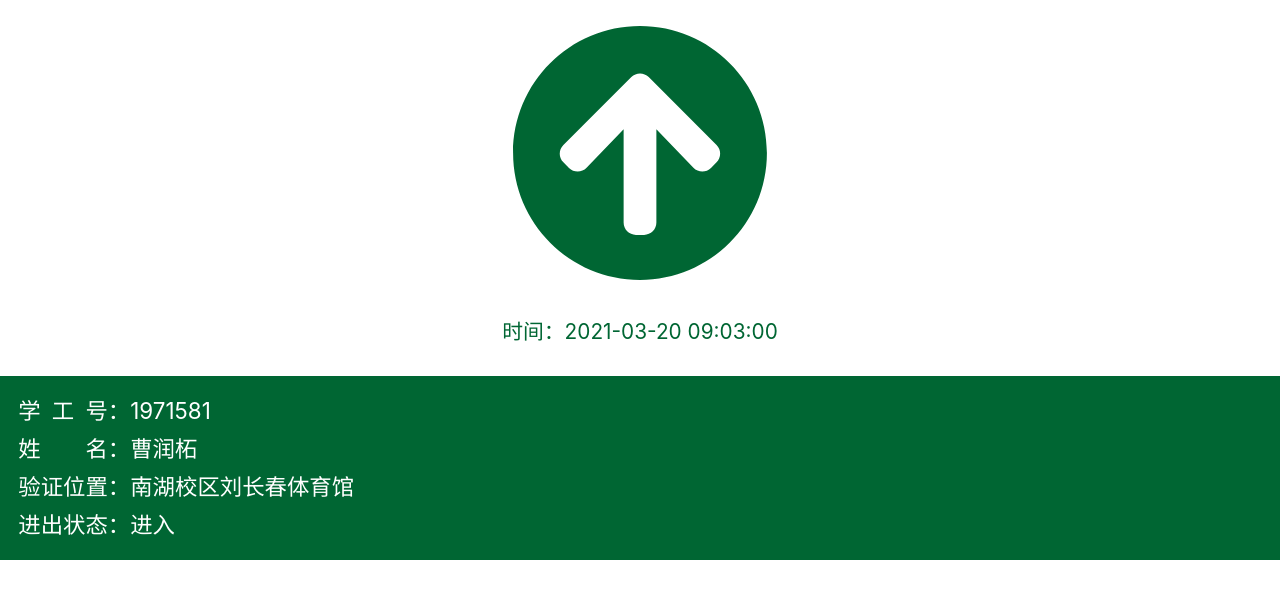
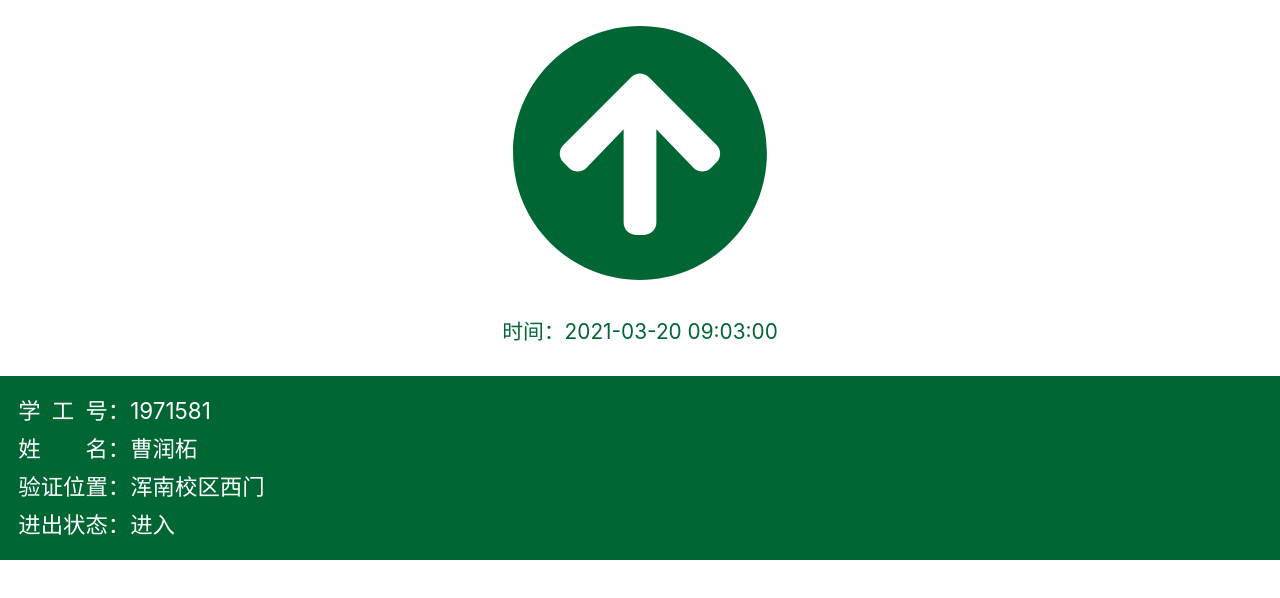
Before and after one commit to bigheadcrz/bigheadcrz.github.io, a plain HTML site: page index.html in a window 1280 px wide. Shown: the part 88-686 px from the top of the page. Drawn offline with Linux system fonts and the light colour scheme.

Commit message:
Update index.html

```diff
--- a/index.html
+++ b/index.html
@@ -116,7 +116,7 @@
 
         <li class="list-group-item bg-transparent text-white d-flex">
 
-            <div style="min-width: 4em; text-align-last: justify;">验证位置</div>：<div id="nhn">南湖校区刘长春体育馆</div>
+            <div style="min-width: 4em; text-align-last: justify;">验证位置</div>：<div id="nhn">浑南校区西门</div>
 
         </li>
 
```
